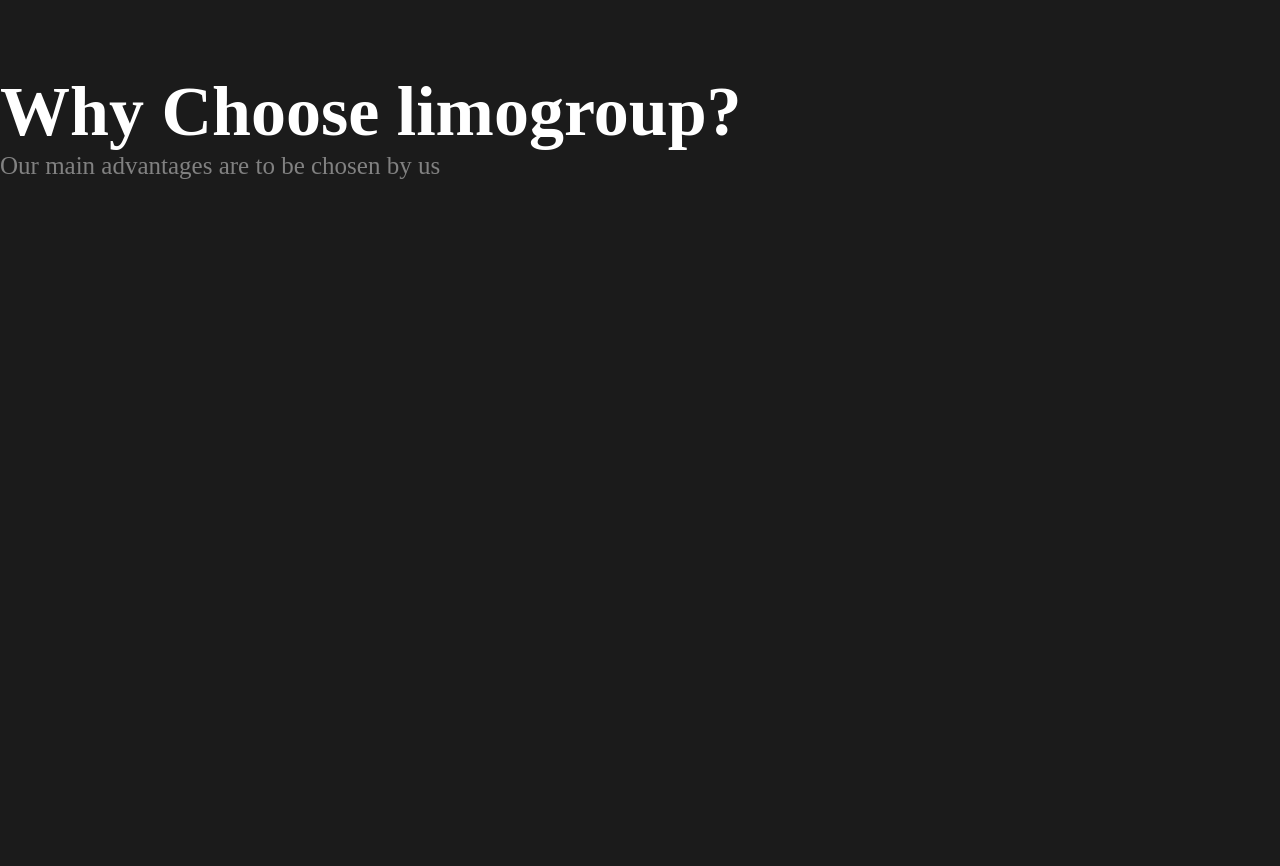
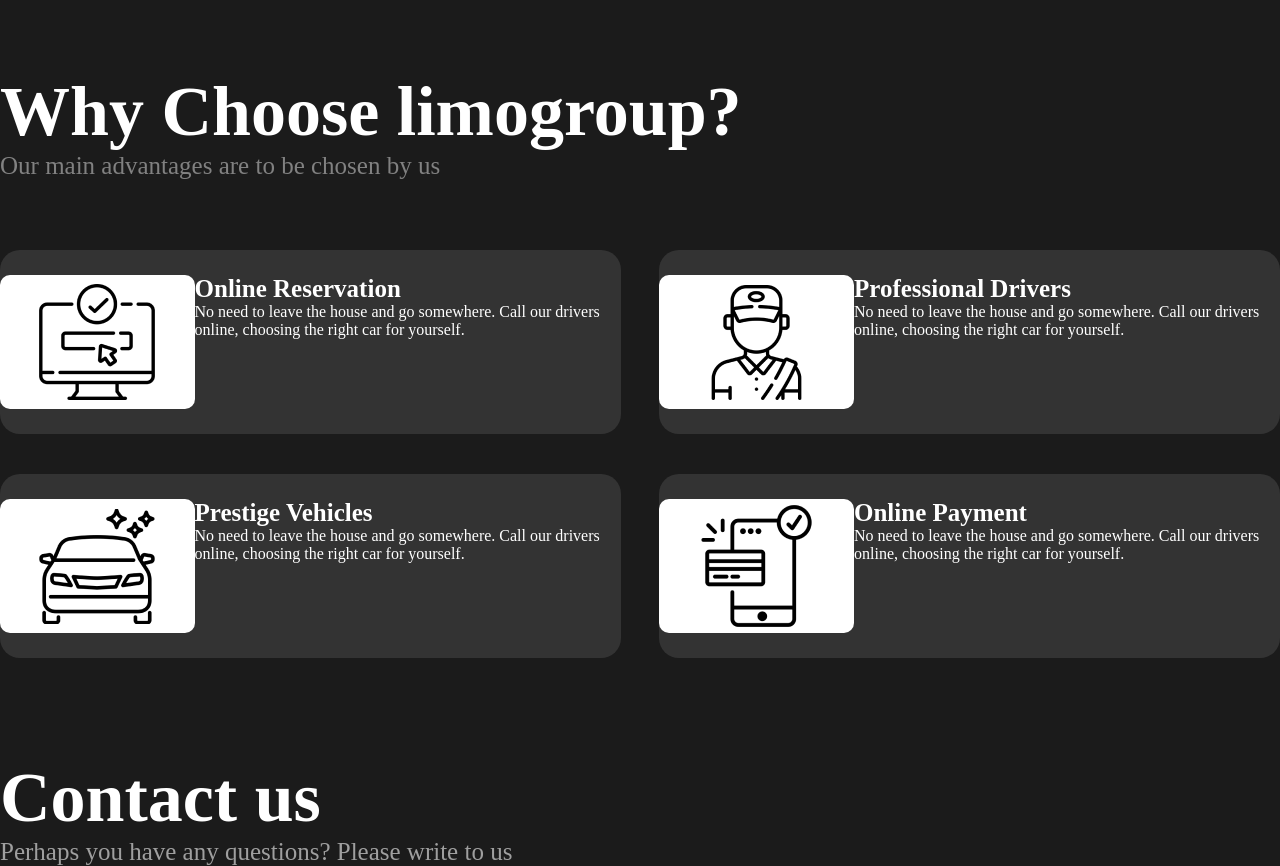
Before and after one commit to AydinKaseyinoff/22.11, a plain HTML site: page index.html in a window 1280 px wide. Shown: the part 3602-4468 px from the top of the page. Before the commit the page ends 3782 px from the top, so only its background shows below. Drawn offline with Linux system fonts and the light colour scheme.

Commit message:
finished why choose limo group section and start contacts section

```diff
--- a/index.html
+++ b/index.html
@@ -193,28 +193,90 @@
       </div>
       <div class="slide_car">
         <div class="slide_card">
-          <img src="./img/Mercedes-Benz-V-Class 1.png" alt="car">
+          <img src="./img/Mercedes-Benz-V-Class 1.png" alt="car" />
           <h3>Mersedes Benz V-Class</h3>
         </div>
         <div class="slide_card">
-          <img src="./img/s_class.png" alt="car">
+          <img src="./img/s_class.png" alt="car" />
           <h3>Mersedes Benz S-Class</h3>
         </div>
         <div class="slide_card">
-          <img src="./img/M5 1.png" alt="car">
-          <h3>BMW  M5 F90 Competition</h3>
+          <img src="./img/M5 1.png" alt="car" />
+          <h3>BMW M5 F90 Competition</h3>
         </div>
       </div>
       <div class="partners">
-        <img src="./img/Partners.png" alt="partners">
+        <img src="./img/Partners.png" alt="partners" />
       </div>
       <div class="why">
-        <h1>
-          Why Choose limogroup?
-        </h1>
-        <p>
-          Our main advantages are to be chosen by us
-        </p>
+        <div class="why_title">
+          <h1>Why Choose limogroup?</h1>
+          <p>Our main advantages are to be chosen by us</p>
+        </div>
+        <div class="why_cards">
+          <div class="why_card">
+            <div class="why_in">
+              <div class="why_left">
+                <img src="./img/online_reservation.png" alt="online" />
+              </div>
+              <div class="why_right">
+                <h1>Online Reservation</h1>
+                <p>
+                  No need to leave the house and go somewhere. Call our drivers
+                  online, choosing the right car for yourself.
+                </p>
+              </div>
+            </div>
+          </div>
+          <div class="why_card">
+            <div class="why_in">
+              <div class="why_left">
+                <img src="./img/professional drivers.png" alt="online" />
+              </div>
+              <div class="why_right">
+                <h1>Professional Drivers</h1>
+                <p>
+                  No need to leave the house and go somewhere. Call our drivers
+                  online, choosing the right car for yourself.
+                </p>
+              </div>
+            </div>
+          </div>
+          <div class="why_card">
+            <div class="why_in">
+              <div class="why_left">
+                <img src="./img/prestige_veachilse.png" alt="online" />
+              </div>
+              <div class="why_right">
+                <h1>Prestige Vehicles</h1>
+                <p>
+                  No need to leave the house and go somewhere. Call our drivers
+                  online, choosing the right car for yourself.
+                </p>
+              </div>
+            </div>
+          </div>
+          <div class="why_card">
+            <div class="why_in">
+              <div class="why_left">
+                <img src="./img/online payments.png" alt="online" />
+              </div>
+              <div class="why_right">
+                <h1>Online Payment</h1>
+                <p>
+                  No need to leave the house and go somewhere. Call our drivers
+                  online, choosing the right car for yourself.
+                </p>
+              </div>
+            </div>
+          </div>
+        </div>
+      </div>
+      <div class="contacts">
+        <div class="contacts_title">
+          <h1>Contact us</h1>
+          <p>Perhaps you have any questions? Please write to us</p>
+        </div>
       </div>
     </div>
   </body>
--- a/style.css
+++ b/style.css
@@ -281,4 +281,53 @@ body {
 .why p {
   font-size: 25px;
   color: #818181;
+  margin-bottom: 70px;
 }
+.why_cards {
+  display: flex;
+  flex-wrap: wrap;
+  justify-content: space-between;
+}
+.why_card {
+  width: 48.48%;
+  display: flex;
+  justify-content: space-between;
+  height: 23vh;
+  background-color: #333333;
+  border-radius: 20px;
+  margin-bottom: 40px;
+}
+.why_card h1 {
+  font-size: 25px;
+  color: #fff;
+}
+.why_card p {
+  font-size: 16px;
+  color: #fff;
+}
+.why_left {
+  display: flex;
+  width: 50%;
+  align-items: center;
+  justify-content: center;
+  border-radius: 10px;
+  background-color: #fff;
+}
+.why_in {
+  display: flex;
+  max-width: 627px;
+  margin: auto;
+}
+.contacts {
+  max-width: 1400px;
+  margin: auto;
+}
+.contacts_title h1 {
+  font-size: 70px;
+  margin-top: 60px;
+  color: #fff;
+}
+.contacts_title p {
+  font-size: 25px;
+  color: #9f9f9f;
+}
```
Also changed, not shown: img/online payments.png (added), img/online_reservation.png (added), img/prestige_veachilse.png (added), img/professional drivers.png (added).
